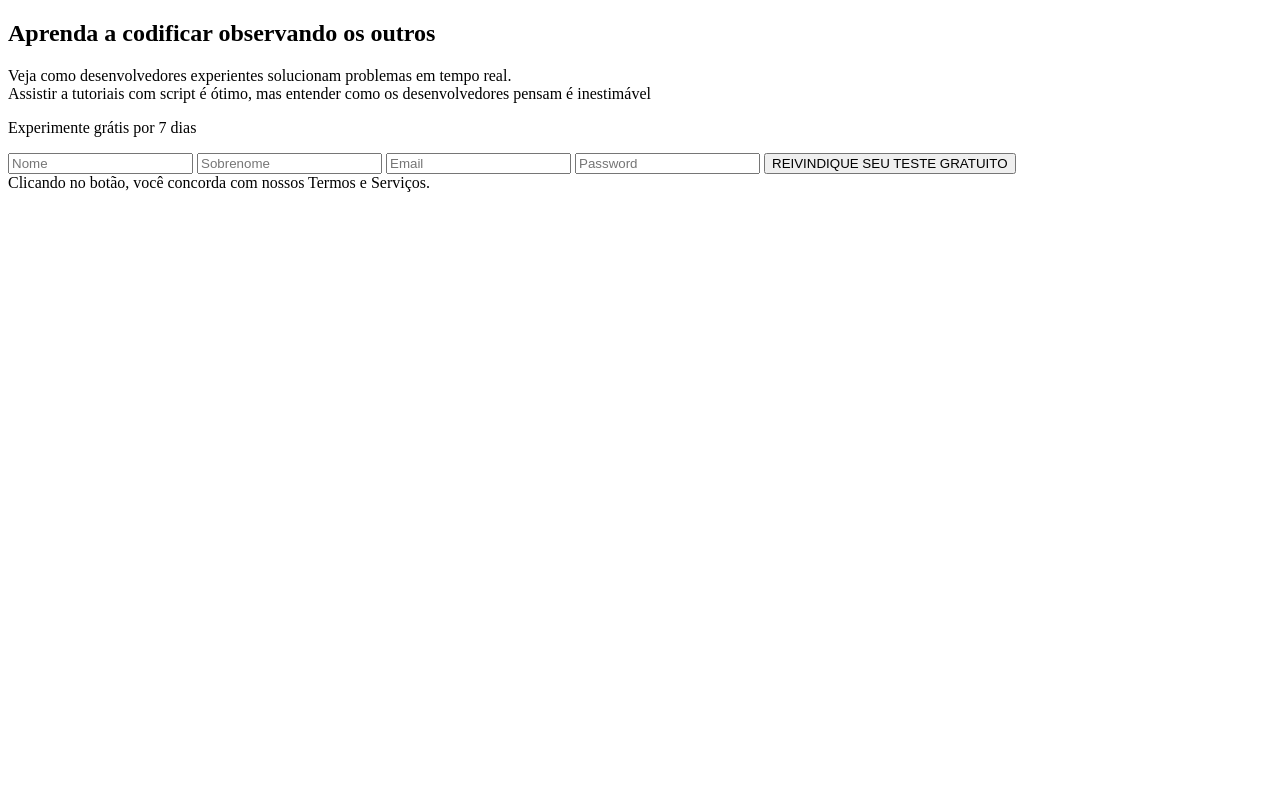
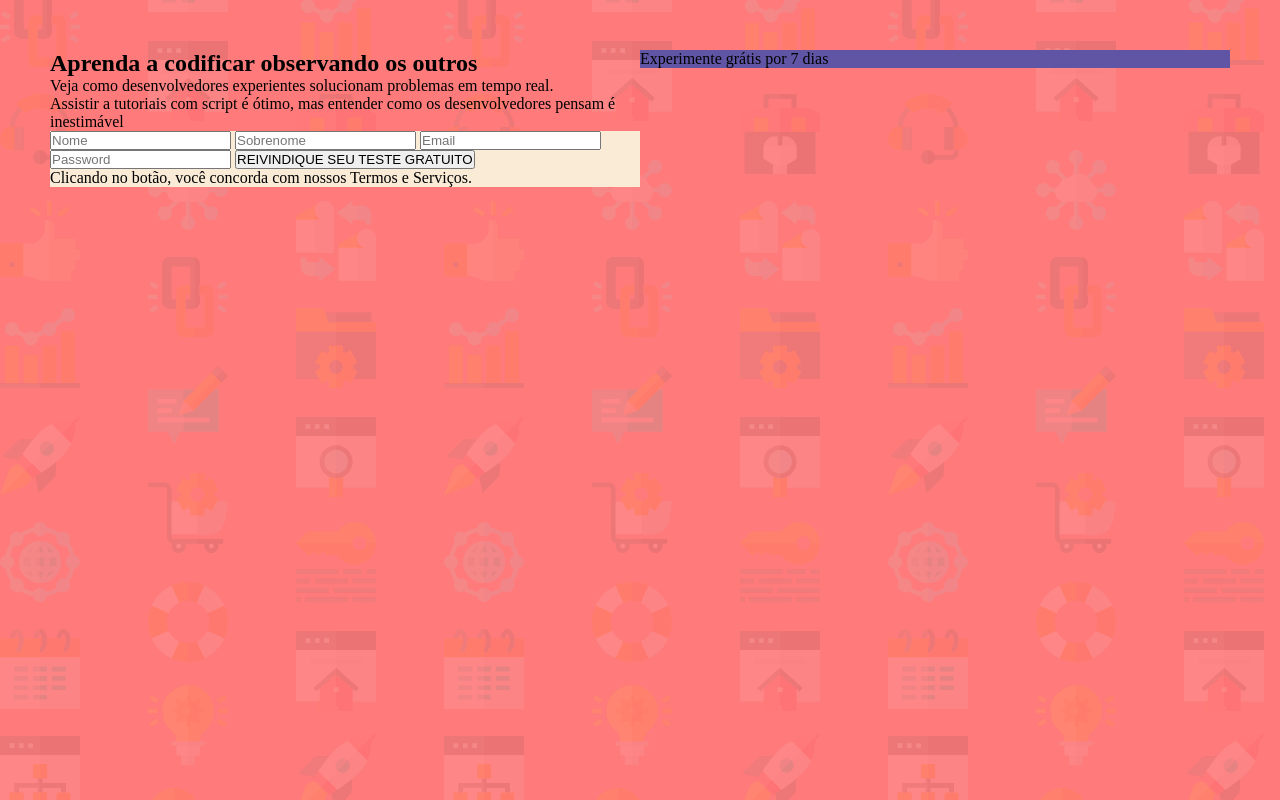
Before and after one commit to paulojacon/pagina-de-destino, a plain HTML site: page index.html in a window 1280 px wide. Drawn offline with Linux system fonts and the light colour scheme.

Commit message:
Introdução do CSS

```diff
--- a/index.html
+++ b/index.html
@@ -4,6 +4,7 @@
     <meta charset="UTF-8">
     <meta http-equiv="X-UA-Compatible" content="IE=edge">
     <meta name="viewport" content="width=device-width, initial-scale=1.0">
+    <link rel="stylesheet" href="style.css">
     <title>Document</title>
 </head>
 <body>
@@ -14,12 +15,9 @@
                 <p class="paragrafo_esquerda">Veja como desenvolvedores experientes solucionam problemas em tempo real. <br>
                     Assistir a tutoriais com script é ótimo, mas entender como os desenvolvedores pensam é inestimável</p>
             </div>
-
             <div class="direita">
+                <p class="paragrafo_direita">Experimente grátis por 7 dias</p></div>
                 <div class="promocao">
-                    <p>Experimente grátis por 7 dias</p>
-                </div>
-                    <div>
                         <form>
                             <input type="text" name="primeiro_nome" id="primeiro_nome"
                             placeholder="Nome">
@@ -29,7 +27,7 @@
                             <input type="button" value="REIVINDIQUE SEU TESTE GRATUITO">
                         </form>
                         <span>Clicando no botão, você concorda com nossos Termos e Serviços.</span>
-                    </div>
+                </div>
             </div>
         </div>
     </div>
--- a/style.css
+++ b/style.css
@@ -0,0 +1,34 @@
+*{
+    padding: 0px;
+    margin: 0px;
+}
+body{
+    background-color: #FF7A7A;
+    background-image: url(bg-intro-desktop.png);
+}
+.container{
+    display: flex;
+    justify-content: center;
+    align-items: center;
+}
+.content{
+    padding: 50px;
+    display: grid;
+    grid-template-columns: 1fr 1fr;
+
+}
+.direita{
+
+
+}
+.paragrafo_direita{
+    background-color: #6055A5;
+    font-size: 16px;
+    text-align: center;
+    margin-bottom: 15px;
+    display: flex;
+
+}
+.promocao{
+    background-color: antiquewhite;
+}
```
Also changed, not shown: bg-intro-desktop.png (added).
